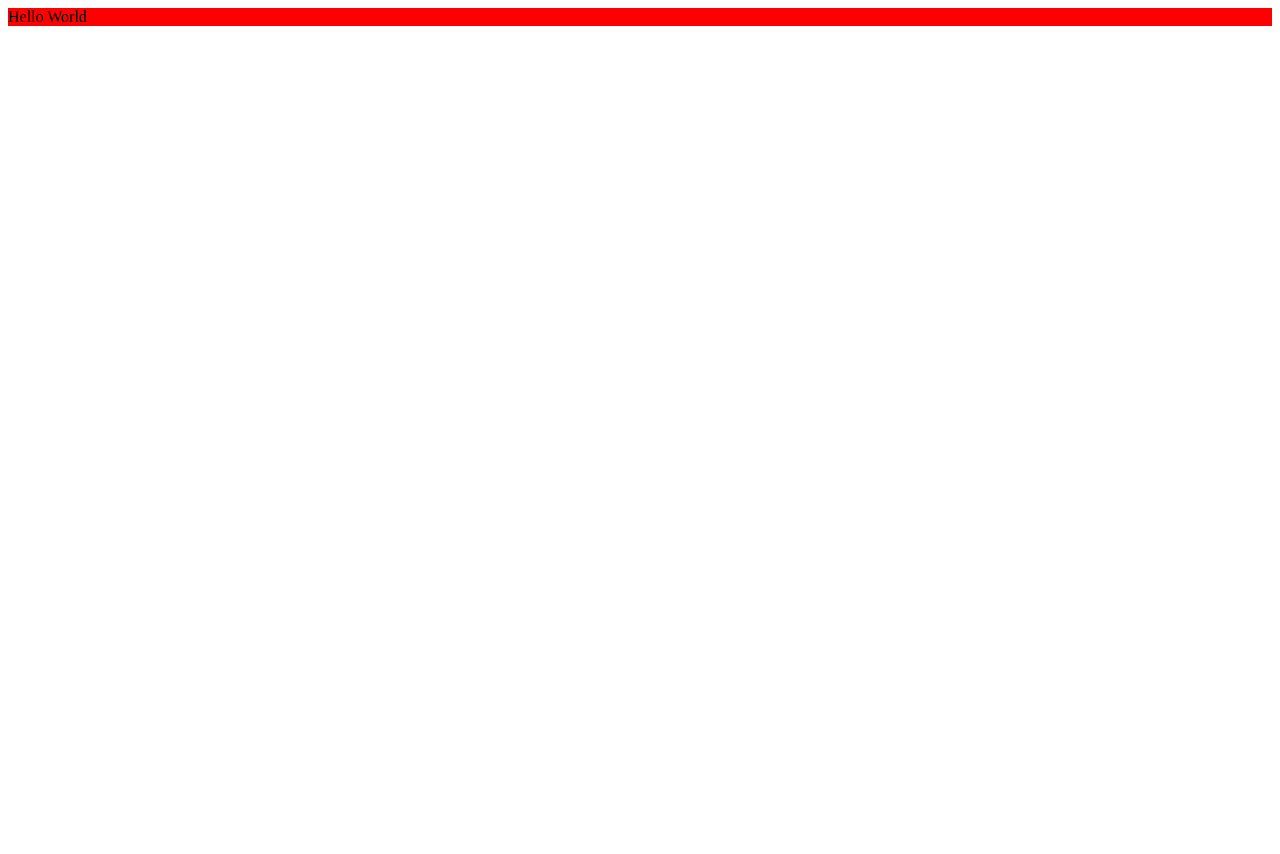
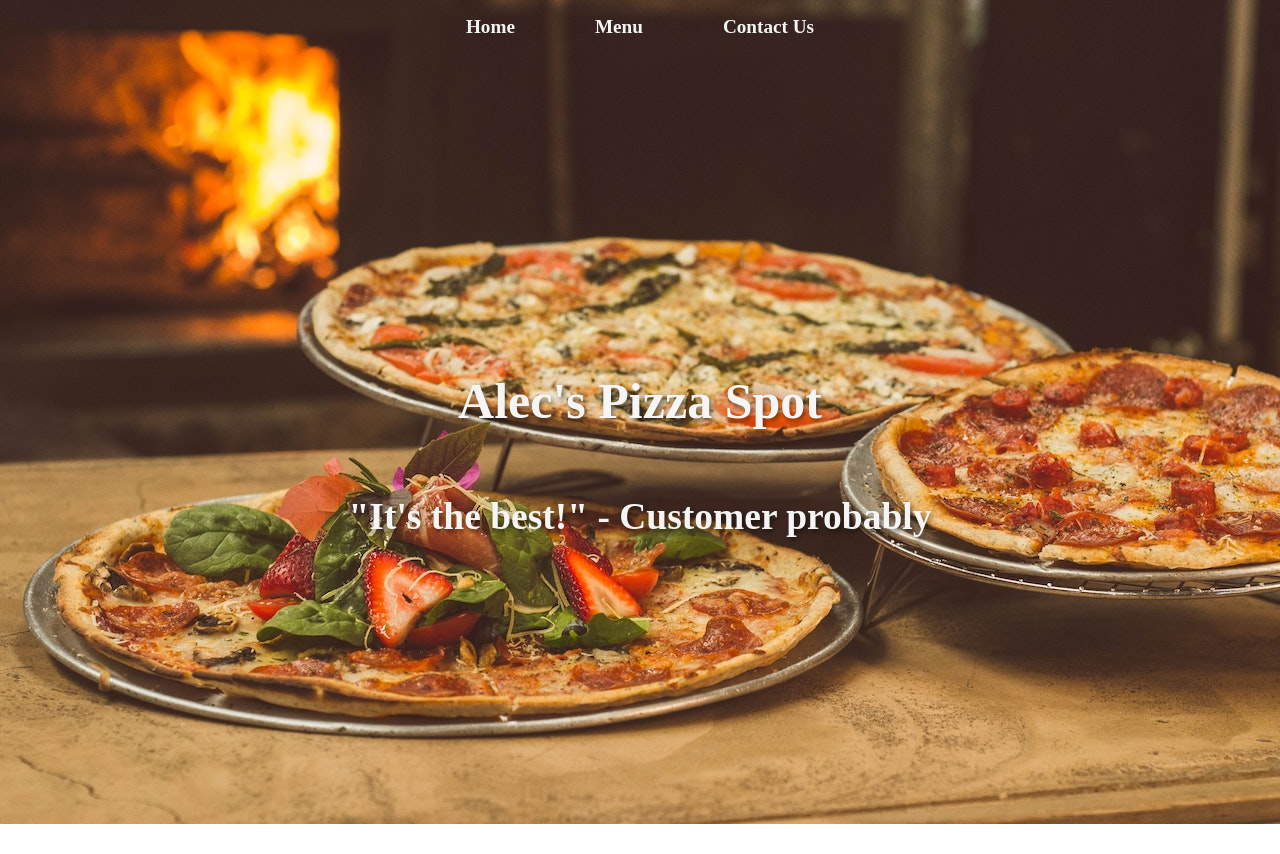
Before and after one commit to asosa223/restaurant, a website built with webpack: page dist/index.html in a window 1280 px wide. Before the commit the page ends 800 px from the top, so only its background shows below. Built offline with nearby package versions, Linux system fonts and the light colour scheme.

Commit message:
Constructed home page

```diff
--- a/src/index.js
+++ b/src/index.js
@@ -1,12 +1,50 @@
 import "./style.css";
+import { menu } from "./menu";
 
-function component() {
-  const element = document.createElement("div");
+//Create content selector
+const content = document.createElement('div');
+content.classList.add('content');
 
-  element.innerHTML = "Hello World";
-  element.classList.add("hello");
+//Creates our Nav bar
+function navbar() {
+  const nav = document.createElement('nav');
 
-  return element;
+  let text = ["Home", "Menu", "Contact Us"];
+  text.forEach(function(e) {
+      const a = document.createElement("a");
+      a.className = "nav-item";
+      a.setAttribute("href", "#");
+      a.innerHTML = e;
+      nav.appendChild(a);
+  });
+
+  return document.body.appendChild(nav);
 }
 
-document.body.appendChild(component());
+function home() {
+  //Create home content
+  const homeContent = document.createElement('div');
+  homeContent.setAttribute("id", "homeContent");
+
+  const h1 = document.createElement('h1');
+  const h2 = document.createElement('h2');
+  h1.textContent = "Alec's Pizza Spot";
+  h2.textContent = `"It's the best!" - Customer probably`;
+
+  //appends test to home div
+  homeContent.appendChild(h1);
+  homeContent.appendChild(h2);
+
+  //call content div and append our home content
+  return content.appendChild(homeContent);
+}
+
+//Will load our modules based on user interaction with the nav
+function load() {
+  navbar(); //append nav to body first
+  document.body.appendChild(content); //Content next
+  home(); //whatever module needed when menu item clicked
+}
+
+//call load function
+load();
--- /dev/null
+++ b/src/menu.js
@@ -0,0 +1,4 @@
+
+export function menu() {
+    return console.log('this is a test');
+}
--- a/src/style.css
+++ b/src/style.css
@@ -1,3 +1,46 @@
-.hello {
-  background-color: red;
+:root {
+  overflow: hidden;
 }
+
+body {
+  width: 100vw;
+  height: 100vh;
+  margin: 0;
+  padding: 0;
+  background-image: url('./assets/pizza.jpg');
+  background-position: center;
+  background-repeat: no-repeat;
+  background-size: cover;
+}
+
+nav {
+  display: flex;
+  justify-content: center;
+  gap: 5rem;
+  padding: 1rem;
+}
+
+.nav-item {
+  font-size: 1.2rem;
+  font-weight: bold;
+  color: whitesmoke;
+  text-decoration: none;
+}
+
+.content {
+  display: flex;
+  align-items: center;
+  justify-content: center;
+  flex-direction: column;
+  height: 100vh;
+  width: 100vw;
+}
+
+#homeContent {
+  color: whitesmoke;
+  text-shadow: 2px 3px 5px rgba(0,0,0,0.5);
+  font-size: 25px;
+  display: flex;
+  flex-direction: column;
+  align-items: center;
+}
--- a/webpack.config.js
+++ b/webpack.config.js
@@ -23,7 +23,7 @@ module.exports = {
       },
       {
         test: /\.(png|svg|jpg|jpeg|gif)$/i,
-        type: "asset/resource",
+        type: 'asset/resource',
       },
     ],
   },
```
Also changed, not shown: dist/c68b7f9bf08cf4d02f64.jpg (added), dist/index.html, dist/main.js, src/assets/pizza.jpg (added).
